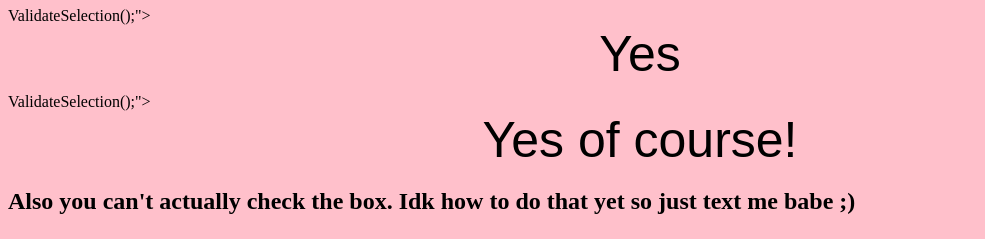
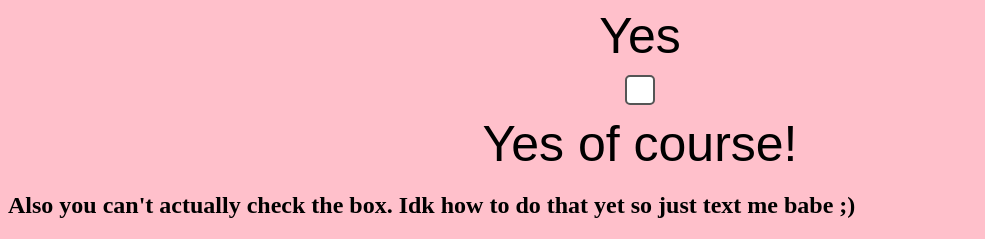
Before and after one commit to Joeldal3/valentine, a plain HTML site: page index.html in a window 1280 px wide. Shown: the part 697-936 px from the top of the page, without its empty margins (0-985 px from the left). Drawn offline with Linux system fonts and the light colour scheme.

Commit message:
Update index.html

```diff
--- a/index.html
+++ b/index.html
@@ -11,9 +11,9 @@
     <img src="images/Valentine.jpeg" alt="Image saying will you be my valentine?" class="center">
     <form>
         <p>Enter your answer here:</p>
-    <input class="container" type="checkbox" name="veggies" id="veg1" value="Yes" onclick="return checked="checked" <span class="checkmark"></span>     ValidateSelection();">
+    <input class="container" type="checkbox" name="veggies" id="veg1" value="Yes" onclick="return" checked="checked" <span class="checkmark"></span></input>
     <label for="veg1">Yes</label>
-    <inpu class="container" t form="myForm" type="checkbox" name="veggies" id="veg2"  value="No" onclick="return checked="checked" <span class="checkmark"></span> ValidateSelection();">
+    <input class="container" form="myForm" type="checkbox" name="veggies" id="veg2"  value="No" onclick="return" checked="checked" <span class="checkmark"></span></input>
     <label for="veg2">Yes of course!</label>
     </form>
     <h2> Also you can't actually check the box. Idk how to do that yet so just text me babe ;)</h2>
```
